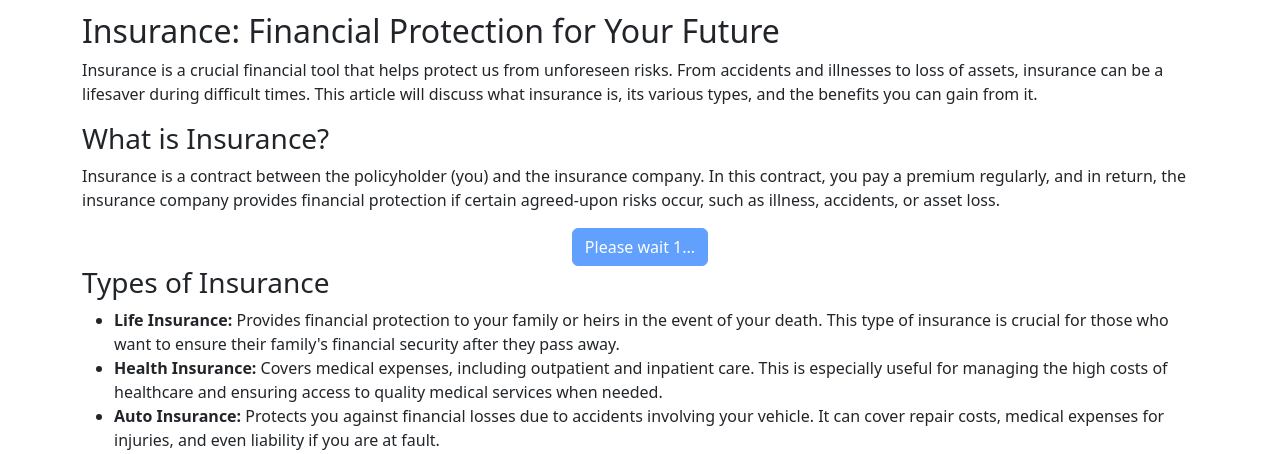
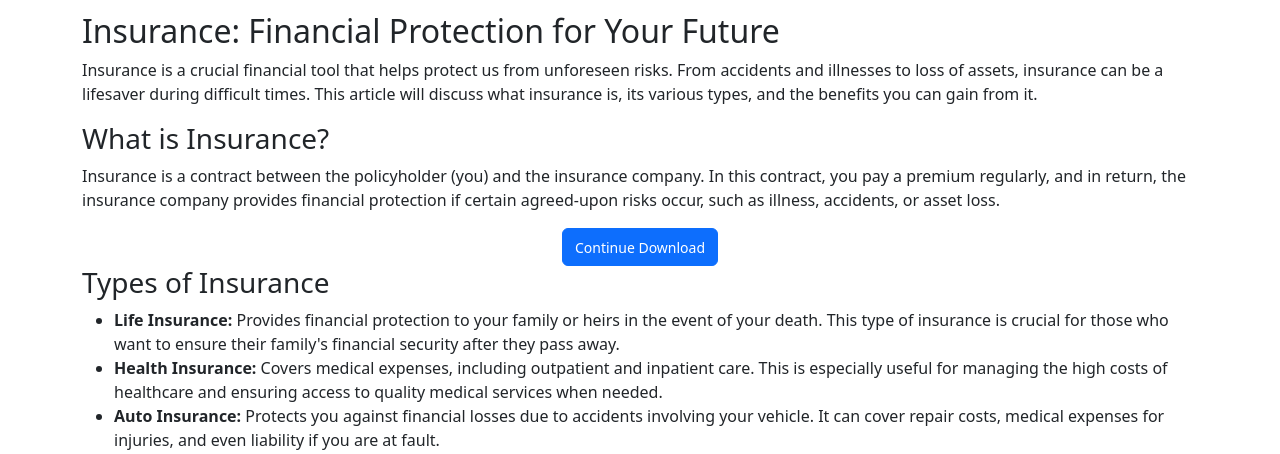
Before and after one commit to animemoeus/backend, a Django app: template twitter_downloader/templates/twitter_downloader/download.html in a window 1280 px wide. Shown: the top 454 px of the page. Run offline with Django 4.2, Linux system fonts and the light colour scheme; the template is opened without the code that fills it: most values are stand-ins (such as "Sample title", 1, 10 or a date in 2020); some libraries are stand-ins or nearby versions.

Commit message:
Update Twitter Video Downloader Template (#447)

```diff
--- a/twitter_downloader/templates/twitter_downloader/components/download_button.html
+++ b/twitter_downloader/templates/twitter_downloader/components/download_button.html
@@ -2,34 +2,43 @@
   <form action="{% url 'twitter-downloader:safelink' %}" method="post">
     {% csrf_token %}
     <div class="text-center p-0 m-0">
-      <h3 id="countdown"></h3>
       <input type="hidden" name="uuid" value="{{ uuid }}" />
-      <button type="submit"
-              id="downloadButton"
-              class="btn btn-primary"
-              disabled
-              onclick="this.innerHTML = 'Sending...';">
-        <small>Download Video</small>
+      <span id="continueButton" class="btn btn-primary" onclick="showDownloadButton()">
+        <small>Continue Download</small>
+      </span>
+
+      <button type="submit" id="downloadButton" class="btn btn-primary" disabled onclick="">
+        <small>Download</small>
       </button>
     </div>
   </form>
   <script>
     let count = 7;
 
+    const continueButton = document.getElementById("continueButton");
+    const downloadButton = document.getElementById("downloadButton");
+
+    downloadButton.style.display = "none";
+
+    function showDownloadButton() {
+      continueButton.style.display = "none";
+      downloadButton.style.display = "inline-block";
+
+      updateCountdown()
+    }
+
+
     function updateCountdown() {
-      const countdownElement = document.getElementById("downloadButton");
       if (count > 0) {
 
-        countdownElement.textContent = `Please wait ${count}...`;
+        downloadButton.textContent = `Please wait ${count}...`;
         count--;
         setTimeout(updateCountdown, 1000);
       } else {
-        countdownElement.textContent = "";
-        countdownElement.textContent = `Download Video`;
+        downloadButton.textContent = "";
+        downloadButton.textContent = `Download Video`;
         document.getElementById("downloadButton").removeAttribute("disabled");
       }
     }
-
-    updateCountdown();
   </script>
 </div>
--- a/twitter_downloader/templates/twitter_downloader/download.html
+++ b/twitter_downloader/templates/twitter_downloader/download.html
@@ -17,7 +17,9 @@ Insurance: Financial Protection for Your Future
       <h3>What is Insurance?</h3>
       <p>Insurance is a contract between the policyholder (you) and the insurance company. In this contract, you pay a premium regularly, and in return, the insurance company provides financial protection if certain agreed-upon risks occur, such as illness, accidents, or asset loss.</p>
 
+      {% include 'twitter_downloader/components/ads_1.html' %}
       {% include 'twitter_downloader/components/download_button.html' %}
+      {% include 'twitter_downloader/components/ads_1.html' %}
 
       <h3>Types of Insurance</h3>
       <ul>
--- a/twitter_downloader/templates/twitter_downloader/success.html
+++ b/twitter_downloader/templates/twitter_downloader/success.html
@@ -1,6 +1,9 @@
 {% extends 'twitter_downloader/base.html' %}
 
 {% block content %}
+
+  You can close this page :)
+
   <script>
     window.Telegram.WebApp.close();
   </script>
```
